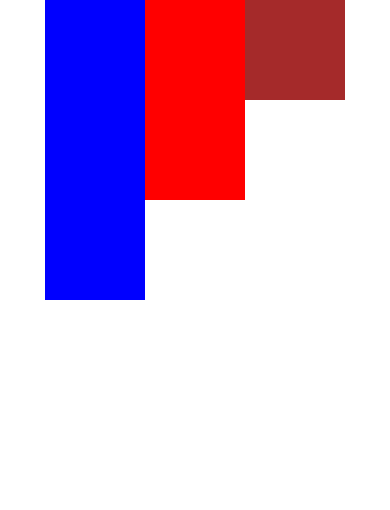
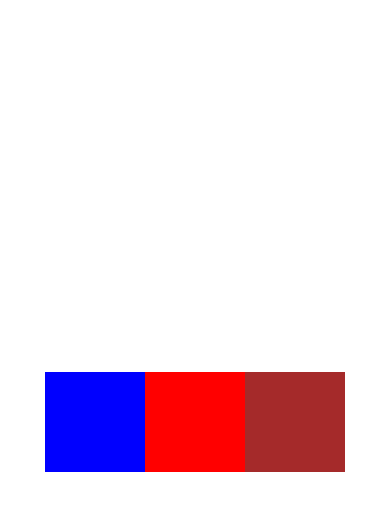
Before and after one commit to mohammadRezaPegah/Hello-React-Native, a React Native app: screen / in a window 390 px wide. Shown: the top 510 px of the page. Built offline with nearby package versions, Linux system fonts and the light colour scheme.

Commit message:
End of layouting

```diff
--- a/App.js
+++ b/App.js
@@ -8,17 +8,19 @@ const App = () => {
           flex: 1,
           flexDirection: "row",
           justifyContent: "center",
+          alignItems: "center",
+          flexWrap: "wrap",
+          alignContent: "center",
         }}
       >
         <View
           style={{
             backgroundColor: "blue",
             width: 100,
-            height: 300,
-            alignSelf: "flex-start",
+            height: 100,
           }}
         />
-        <View style={{ backgroundColor: "red", width: 100, height: 200 }} />
+        <View style={{ backgroundColor: "red", width: 100, height: 100 }} />
         <View style={{ backgroundColor: "brown", width: 100, height: 100 }} />
       </View>
     </>
```
